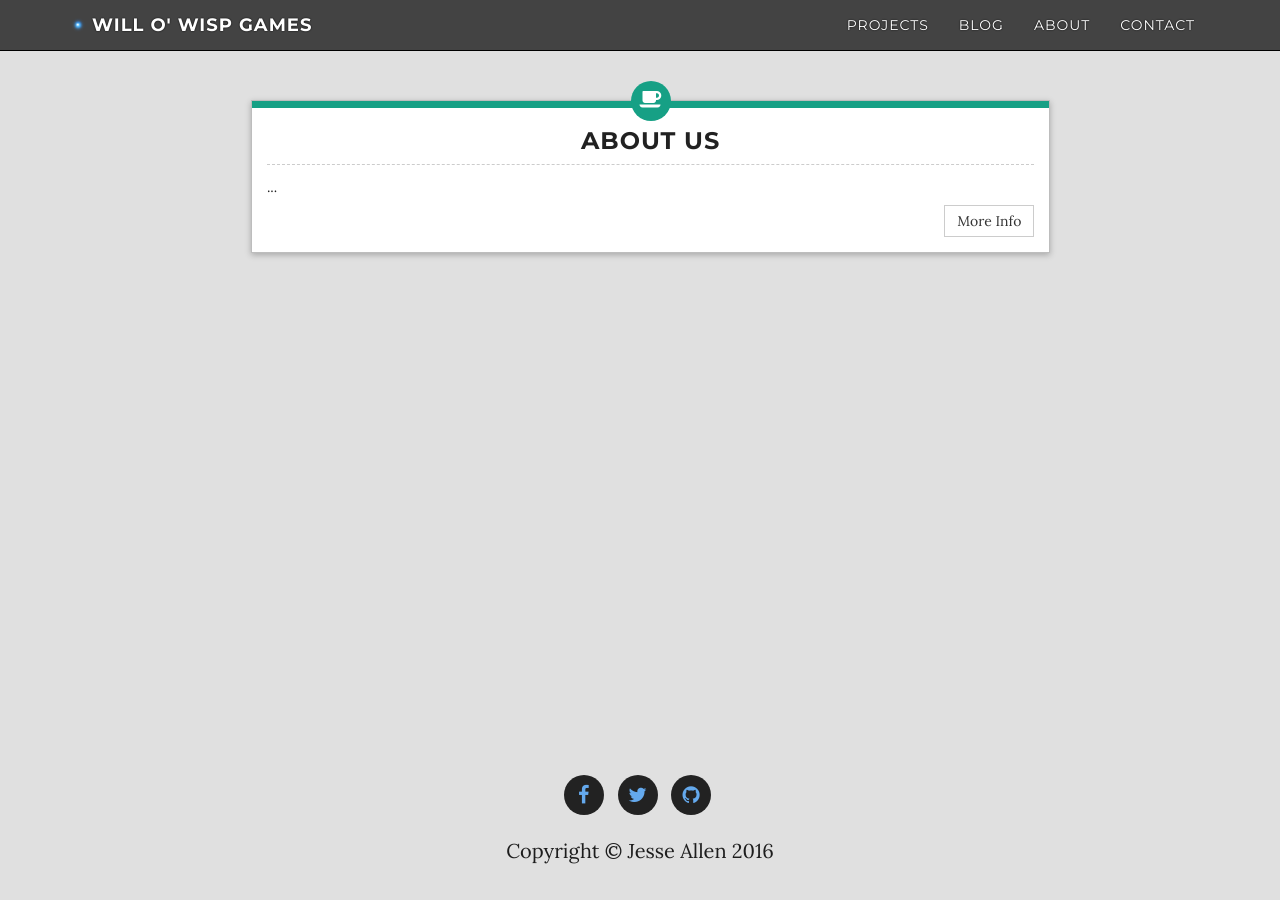
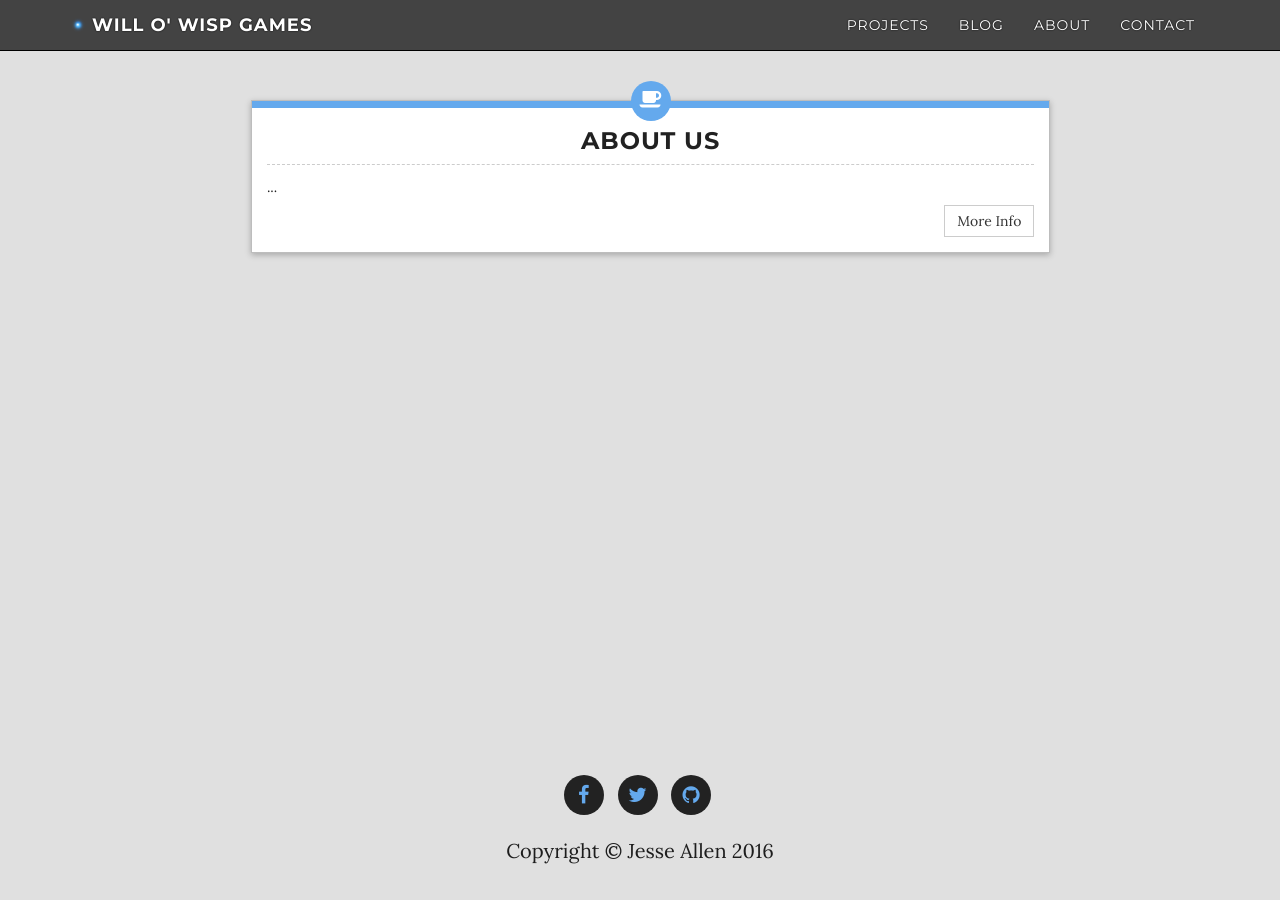
Before and after one commit to WilloWispGames/WilloWispGames.github.io, a Jekyll site: the page built from about/index.html, in a window 1280 px wide. Built offline with Jekyll 4.4.1, drawn with Linux system fonts in a browser that asks for light colours; nearby versions of some CDN libraries.

Commit message:
Update aboutPane.html

```diff
--- a/_includes/aboutPane.html
+++ b/_includes/aboutPane.html
@@ -3,7 +3,7 @@
 <center>
 <div class="area cf">
 	<div class="aboutpane bounce-up cf">
-		<div class="subject development">
+		<div class="subject default">
 		<div class="cat-color"></div>
 		<div class="icon"><i class="fa fa-coffee"></i></div>
 
```
